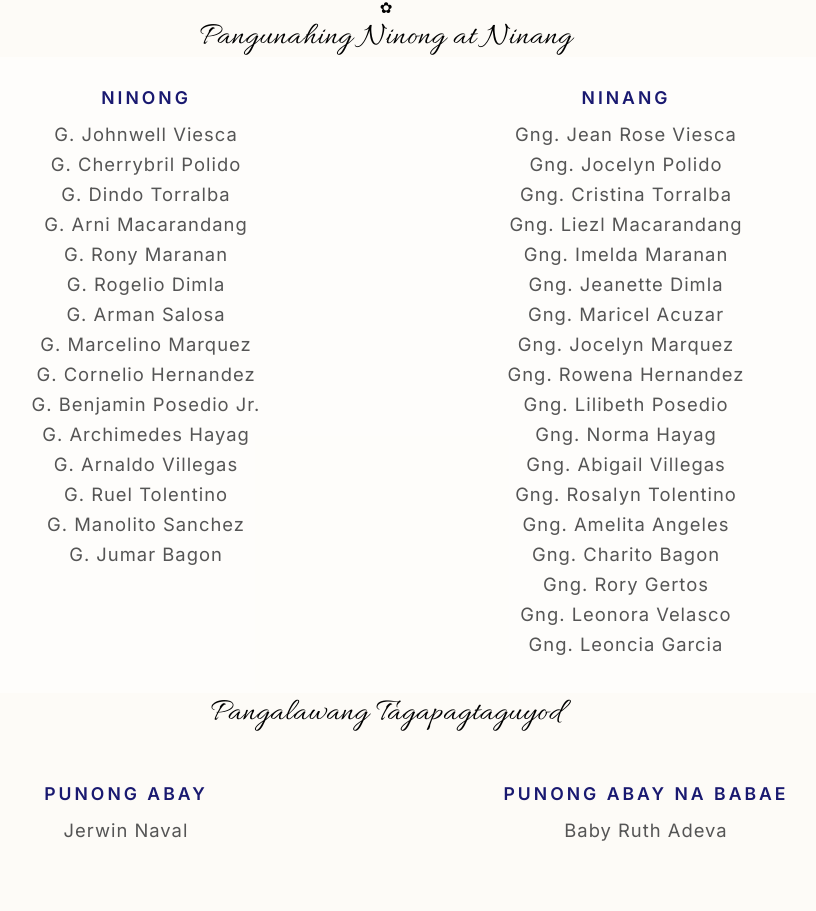
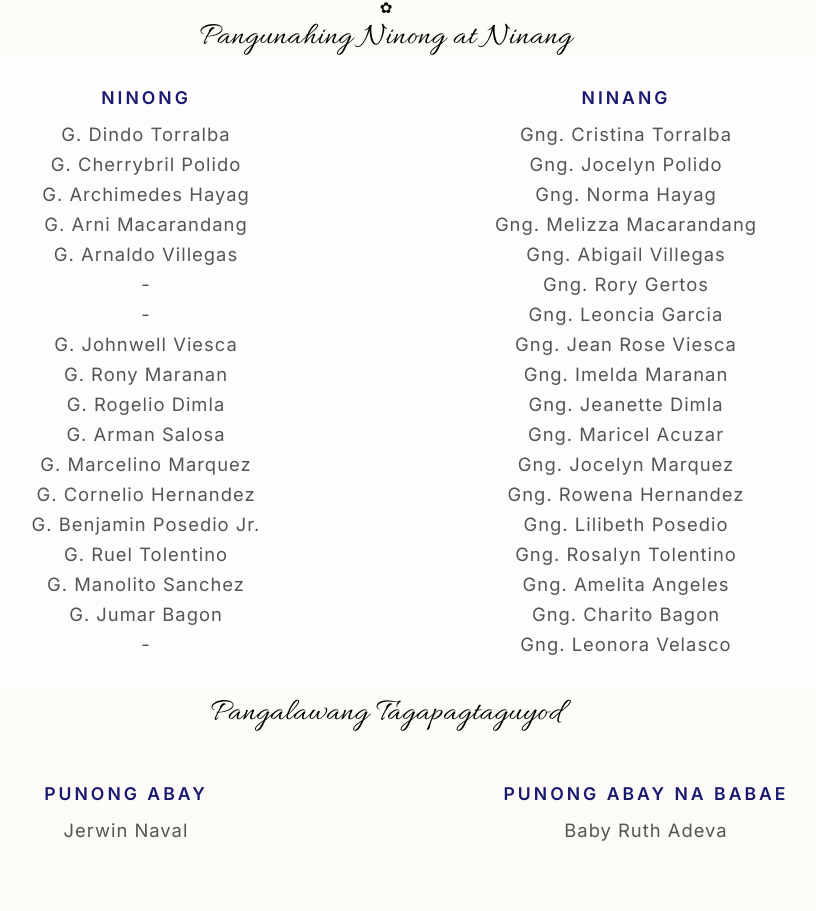
Before and after one commit to Juswa031/wedding-invitation, a Vue app: page /#/details in a window 1280 px wide. Shown: the part 6677-7588 px from the top of the page, without its empty margins (254-1070 px from the left). Built offline with nearby package versions, Linux system fonts and the light colour scheme; a web font is replaced by a local one.

Commit message:
fix arrangement

```diff
--- a/src/components/EntourageComponent.vue
+++ b/src/components/EntourageComponent.vue
@@ -46,7 +46,9 @@
           <div class="sponsor-column">
             <h4 class="sponsor-role">Ninong</h4>
             <div class="name-list">
-              <p v-for="sponsor in ninongs" :key="sponsor.id" class="sponsor-name">G. {{ sponsor.name }}</p>
+              <p v-for="sponsor in ninongs" :key="sponsor.id" class="sponsor-name">
+                {{ sponsor.name ? 'G. ' + sponsor.name : '-' }}
+              </p>
             </div>
           </div>
           <div class="sponsor-column">
@@ -96,22 +98,21 @@ const parentGroups = [
 ]
 
 const ninangs = reactive([
-  { id: 1, name: 'Jean Rose Viesca' }, { id: 2, name: 'Jocelyn Polido' },
-  { id: 3, name: 'Cristina Torralba' },{ id: 4, name: 'Liezl Macarandang' }, { id: 5, name: 'Imelda Maranan' },
+  { id: 3, name: 'Cristina Torralba' }, { id: 2, name: 'Jocelyn Polido' }, { id: 11, name: 'Norma Hayag' },
+  { id: 4, name: 'Melizza Macarandang' }, { id: 12, name: 'Abigail Villegas' }, { id: 15, name: 'Rory Gertos' },
+  { id: 17, name: 'Leoncia Garcia' }, { id: 1, name: 'Jean Rose Viesca' },  { id: 5, name: 'Imelda Maranan' },
   { id: 6, name: 'Jeanette Dimla' }, { id: 7, name: 'Maricel Acuzar' }, { id: 8, name: 'Jocelyn Marquez' },
-  { id: 9, name: 'Rowena Hernandez' }, { id: 10, name: 'Lilibeth Posedio' }, { id: 11, name: 'Norma Hayag' },
-  { id: 12, name: 'Abigail Villegas' }, { id: 13, name: 'Rosalyn Tolentino' }, { id: 14, name: 'Amelita Angeles' },
-  { id: 0, name: 'Charito Bagon' }, { id: 15, name: 'Rory Gertos' }, { id: 16, name: 'Leonora Velasco' },
-  { id: 17, name: 'Leoncia Garcia' },
+  { id: 9, name: 'Rowena Hernandez' }, { id: 10, name: 'Lilibeth Posedio' }, { id: 13, name: 'Rosalyn Tolentino' },
+  { id: 14, name: 'Amelita Angeles' },{ id: 0, name: 'Charito Bagon' }, { id: 16, name: 'Leonora Velasco' },
 ])
 
 const ninongs = reactive([
-  { id: 1, name: 'Johnwell Viesca' }, { id: 2, name: 'Cherrybril Polido' },
-  { id: 3, name: 'Dindo Torralba' }, { id: 4, name: 'Arni Macarandang' }, { id: 5, name: 'Rony Maranan' },
-  { id: 6, name: 'Rogelio Dimla' }, { id: 7, name: 'Arman Salosa' }, { id: 8, name: 'Marcelino Marquez' },
-  { id: 9, name: 'Cornelio Hernandez' }, { id: 10, name: 'Benjamin Posedio Jr.' }, { id: 11, name: 'Archimedes Hayag' },
-  { id: 12, name: 'Arnaldo Villegas' }, { id: 13, name: 'Ruel Tolentino' }, { id: 14, name: 'Manolito Sanchez' },
-  { id: 15, name: 'Jumar Bagon' }
+  { id: 3, name: 'Dindo Torralba' }, { id: 2, name: 'Cherrybril Polido' }, { id: 11, name: 'Archimedes Hayag' },
+  { id: 4, name: 'Arni Macarandang' }, { id: 12, name: 'Arnaldo Villegas' }, { id: 16, name: '' },
+  { id: 17, name: '' }, { id: 1, name: 'Johnwell Viesca' }, { id: 5, name: 'Rony Maranan' },
+  { id: 6, name: 'Rogelio Dimla' },  { id: 7, name: 'Arman Salosa' }, { id: 8, name: 'Marcelino Marquez' },
+  { id: 9, name: 'Cornelio Hernandez' }, { id: 10, name: 'Benjamin Posedio Jr.' }, { id: 13, name: 'Ruel Tolentino' },
+  { id: 14, name: 'Manolito Sanchez' }, { id: 15, name: 'Jumar Bagon' }, { id: 17, name: '' },
 ])
 
 const secondarySponsors = [
```
